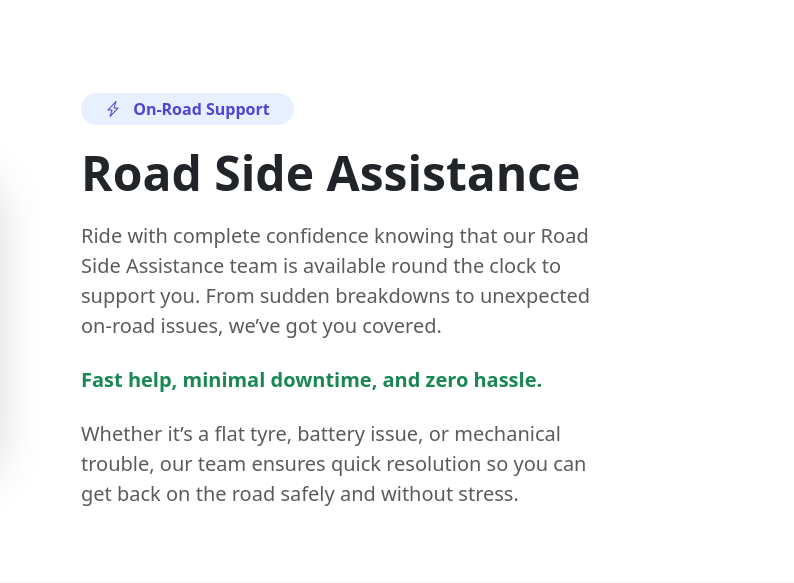
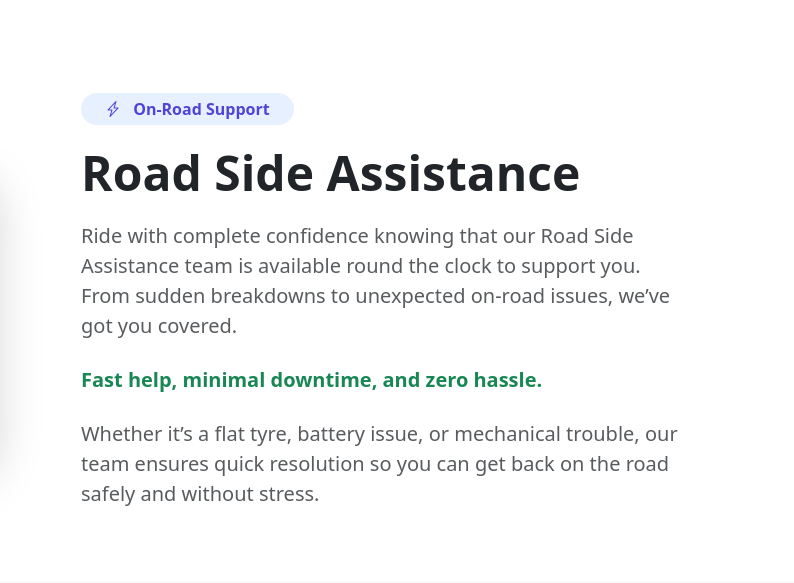
Before and after one commit to ontrackBikes/ontrack-content-site, a plain HTML site: page public/index.html in a window 1280 px wide. Shown: the part 2065-2648 px from the top of the page, 486-1280 px from the left. Drawn offline with nearby package versions, Linux system fonts and the light colour scheme.

Commit message:
col-lg-7

```diff
--- a/public/index.html
+++ b/public/index.html
@@ -474,7 +474,7 @@
     <section class="py-5 py-lg-7">
       <div class="container">
         <div class="row align-items-center g-4 g-lg-5">
-          <div class="col-lg-6 order-lg-2">
+          <div class="col-lg-7 order-lg-2">
             <div class="pe-lg-4">
               <!-- Badge -->
               <div class="mb-4">
```
